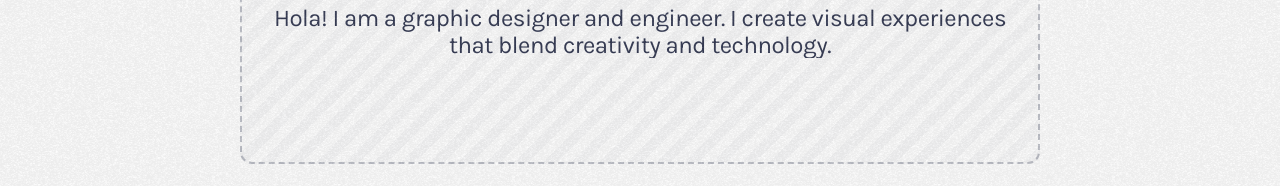
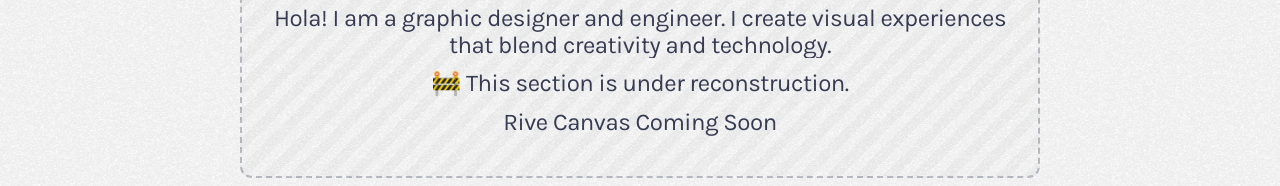
Before and after one commit to smpapagayo/smpapagayo-portfolio, a React (Vite) app: page /home in a window 1280 px wide. Shown: the part 273-459 px from the top of the page. Built offline with nearby package versions, Linux system fonts and the light colour scheme.

Commit message:
Sections under construction had been added

```diff
--- a/src/pages/HomePage.jsx
+++ b/src/pages/HomePage.jsx
@@ -245,10 +245,10 @@
                 Hola! I am a graphic designer and engineer. I create visual
                 experiences that blend creativity and technology.
               </p>
-            </div>
-            <div className="smp-uc-badge">
-              <span className="smp-uc-icon">🚧</span>
-              <span className="smp-uc-text">Rive Canvas Coming Soon</span>
+              <p className="smp-bio">
+                🚧 This section is under reconstruction.
+              </p>
+              <p className="smp-bio">Rive Canvas Coming Soon</p>
             </div>
           </div>
           <p className="smp-action" aria-hidden="true">[scroll to see my work]</p>
@@ -380,12 +380,11 @@
           <div className="smp-about-img" aria-hidden="true">
             <div className="smp-uc-container smp-uc-container--fill">
               <p className="smp-bio">
-                This section is under reconstruction.
+                🚧 This section is under reconstruction.
               </p>
-              <div className="smp-uc-badge">
-                <span className="smp-uc-icon">🚧</span>
-                <span className="smp-uc-text">Rive Canvas Coming Soon</span>
-              </div>
+              <p className="smp-bio">
+                Rive Canvas Coming Soon
+              </p>
             </div>
           </div>
         </section>
```
